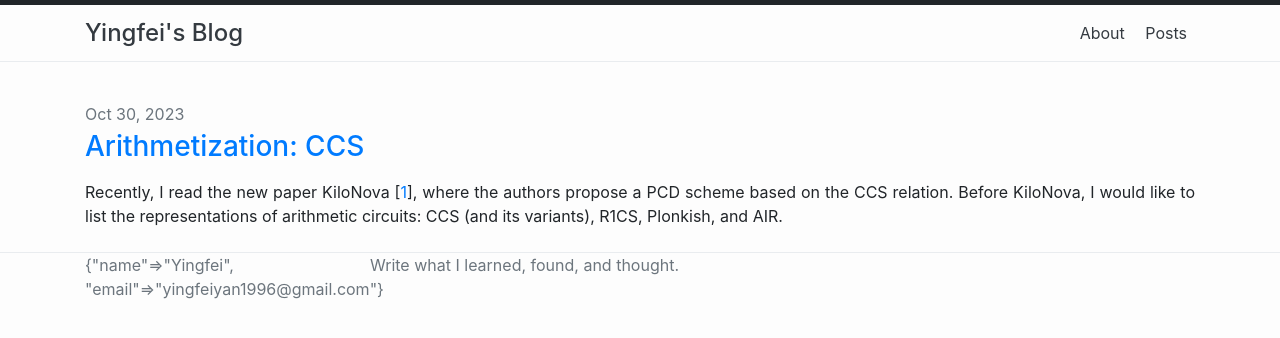
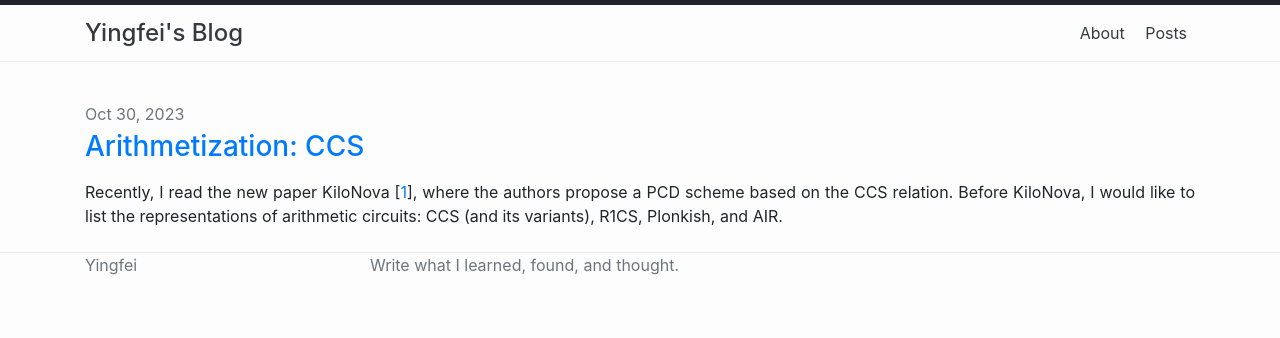
Before and after one commit to YanYingfei/yanyingfei.github.io, a Jekyll site: the page built from index.md, in a window 1280 px wide. Shown: the top 338 px of the page. Built offline with Jekyll 4.4.1, drawn with Linux system fonts in a browser that asks for light colours; some of the changed lines change nothing that is shown.

Commit message:
Update _config.yml

```diff
--- a/_config.yml
+++ b/_config.yml
@@ -1,7 +1,7 @@
 title: Yingfei's Blog
-author:
-  name: Yingfei
-  email: yingfeiyan1996@gmail.com
+author: Yingfei
+ # name: Yingfei
+ # email: yingfeiyan1996@gmail.com
 description: >
   Write what I learned, found, and thought.
 
```
